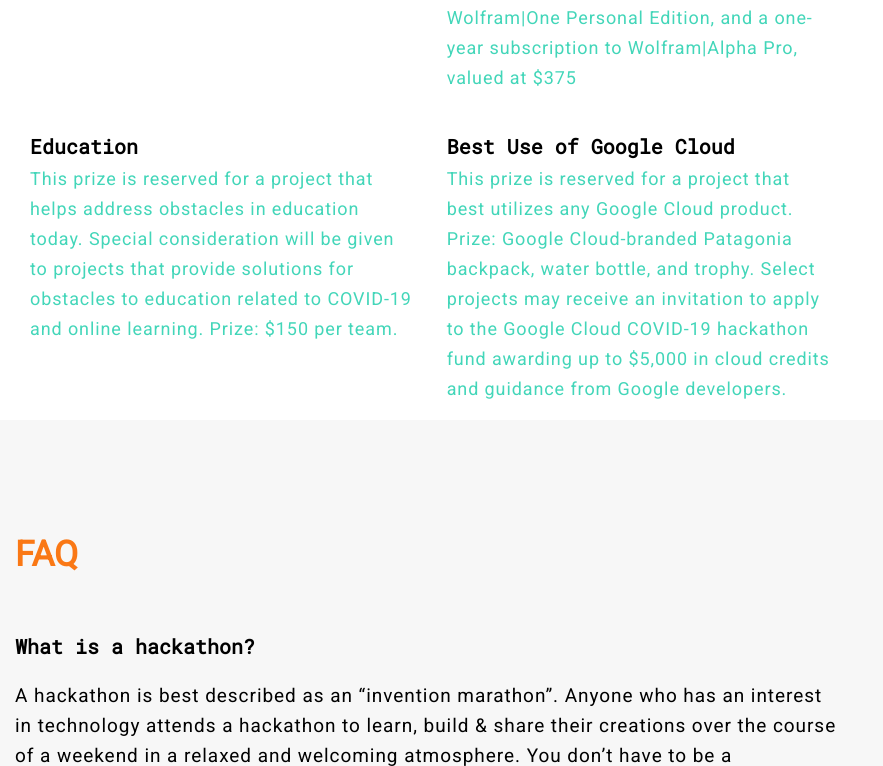
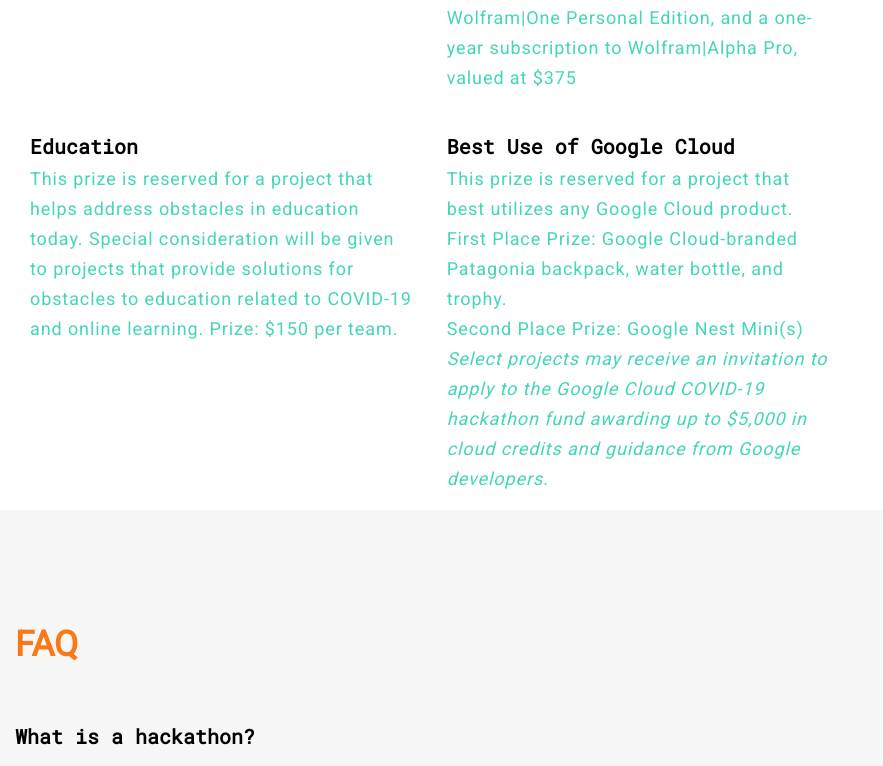
Before and after one commit to gwcuva/gwc-website, a Django app: page / in a window 1280 px wide. Shown: the part 3622-4388 px from the top of the page, without its empty margins (0-883 px from the left). Run offline with Django 3.2, Linux system fonts and the light colour scheme; some libraries are stand-ins or nearby versions.

Commit message:
updates 10.6.2020

```diff
--- a/main/templates/navBar/hackathon.html
+++ b/main/templates/navBar/hackathon.html
@@ -60,7 +60,7 @@
               <a class="nav-link my-item text-white pl-4" href="#my-sponsors">Sponsors</a>
             </li>
             <li>
-              <a id="mlh-trust-badge" style="display:block;max-width:100px;min-width:60px;position:fixed;right:50px;top:0;width:10%;z-index:10000" href="https://mlh.io/seasons/2021/events?utm_source=na-hackathon&utm_medium=TrustBadge&utm_campaign=2021-season&utm_content=black" target="_blank"><img src="https://s3.amazonaws.com/logged-assets/trust-badge/2021/mlh-trust-badge-2021-black.svg" alt="Major League Hacking 2021 Hackathon Season" style="width:70%"></a>
+              <a id="mlh-trust-badge" style="display:block;max-width:100px;min-width:60px;position:fixed;right:50px;top:0;width:10%;z-index:10000" href="https://static.mlh.io/docs/mlh-code-of-conduct.pdf" target="_blank"><img src="https://s3.amazonaws.com/logged-assets/trust-badge/2021/mlh-trust-badge-2021-black.svg" alt="Major League Hacking 2021 Hackathon Season" style="width:70%"></a>
             </li>
           </ul>
         </div>
@@ -372,7 +372,11 @@
                   <h3 class="title-black-bold mb-0 pb-0">
                     Best Use of Google Cloud
                   </h3>
-                  <p class="title-small-coming-soon">This prize is reserved for a project that best utilizes any Google Cloud product. Prize: Google Cloud-branded Patagonia backpack, water bottle, and trophy. Select projects may receive an invitation to apply to the Google Cloud COVID-19 hackathon fund awarding up to $5,000 in cloud credits and guidance from Google developers.</p>
+                  <p class="title-small-coming-soon">This prize is reserved for a project that best utilizes any Google Cloud product.
+                  <br><b>First Place Prize:</b> Google Cloud-branded Patagonia backpack, water bottle, and trophy.
+                  <br><b>Second Place Prize:</b> Google Nest Mini(s)
+                  <br><i>Select projects may receive an invitation to apply to the Google Cloud COVID-19 hackathon fund awarding up to $5,000 in cloud credits and guidance from Google developers. </i>
+                  </p>
                 </div>
               </div>
             </div>
```
